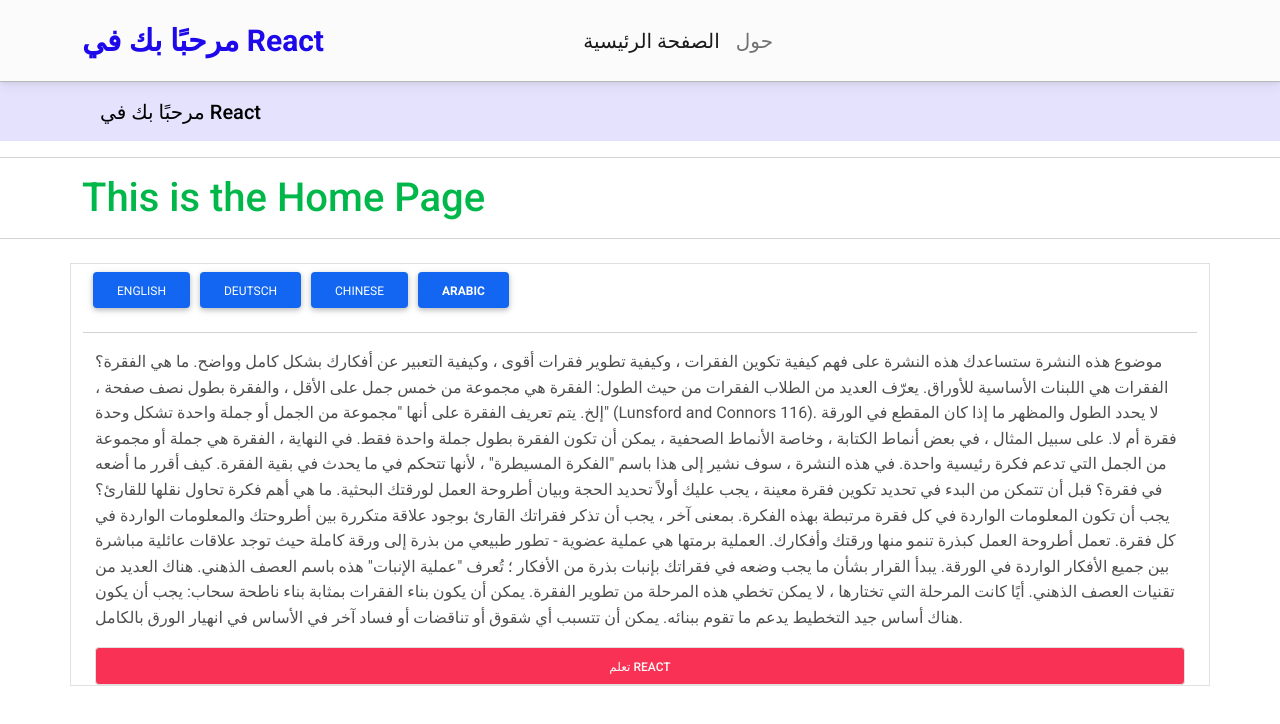
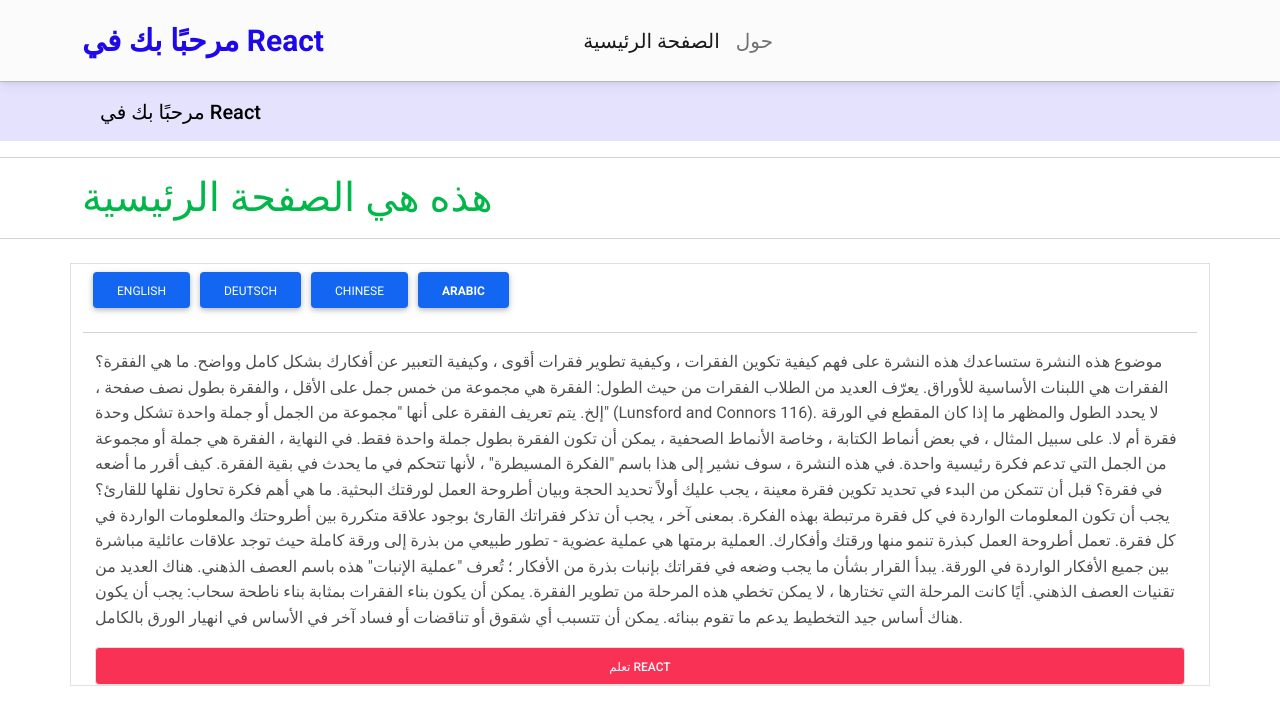
Before and after one commit to Muhammad-Bilal-7896/Inter-Nationalization-in-React, a React (Create React App) app: page /ar in a window 1280 px wide. Shown: the top 724 px of the page. Built offline with nearby package versions, Linux system fonts and the light colour scheme.

Commit message:
Completing the sub sub urls addition

```diff
--- a/src/Components/Header/index.jsx
+++ b/src/Components/Header/index.jsx
@@ -18,7 +18,7 @@ const Header = () => {
         <>
             <nav className="navbar navbar-expand-lg navbar-light bg-light">
                 <div className="container-fluid">
-                    <a className="navbar-brand navbar-text" href="#">{t('description.head')}</a>
+                    <Link className="navbar-brand navbar-text" to='/'>{t('description.head')}</Link>
                     <button className="navbar-toggler" type="button" data-mdb-toggle="collapse" data-mdb-target="#navbarNav" aria-controls="navbarNav" aria-expanded="false" aria-label="Toggle navigation">
                         <i className="fas fa-bars" />
                     </button>
--- a/src/Pages/About/index.jsx
+++ b/src/Pages/About/index.jsx
@@ -72,7 +72,7 @@ const About = () => {
             <Header />
             <NavHheader />
             <hr />
-            <h1 className="text-danger container">This is About Page</h1>
+            <h1 className="text-danger container">{t('description.subAbout')}</h1>
             <hr />
             <div className="container mt-4 border">
                 <div>
--- a/src/Pages/Home/index.jsx
+++ b/src/Pages/Home/index.jsx
@@ -72,7 +72,7 @@ const Home = () => {
             <Header />
             <NavHheader />
             <hr />
-            <h1 className="text-success container">This is the Home Page</h1>
+            <h1 className="text-success container">{t('description.subHome')}</h1>
             <hr />
             <div className="container mt-4 border">
                 <div>
--- a/src/i18n.js
+++ b/src/i18n.js
@@ -25,7 +25,9 @@ i18n
                         Nav:'Internationalization in React',
                         head:'Welcome to React Translater',
                         url:'about',
-                        home:'home'
+                        home:'home',
+                        subHome:'This is the Home Page',
+                        subAbout:'This is About Page'
                     }
                 }
             },
@@ -37,7 +39,9 @@ i18n
                         Nav:'Internationalisierung in React',
                         head:'Willkommen bei React Translater',
                         url:'Über',
-                        home:'Heimat'
+                        home:'Heimat',
+                        subHome:'Dies ist die Homepage',
+                        subAbout:'Dies ist die Seite'
                     }
                 }
             },
@@ -49,7 +53,9 @@ i18n
                         Nav:'React 中的国际化',
                         head:'欢迎使用 React 翻译器',
                         url:'关于',
-                        home:'家'
+                        home:'家',
+                        subHome:'这是主页',
+                        subAbout:'这是关于页面'
                     }
                 }
             },
@@ -61,7 +67,9 @@ i18n
                         Nav:'التدويل في React',
                         head:'مرحبًا بك في React',
                         url:'حول',
-                        home:'الصفحة الرئيسية'
+                        home:'الصفحة الرئيسية',
+                        subHome:'هذه هي الصفحة الرئيسية',
+                        subAbout:'هذا عن الصفحة'
                     }
                 }
             }
```
Also changed, not shown: 1 other file (tests, documents, lock files or other folders).
